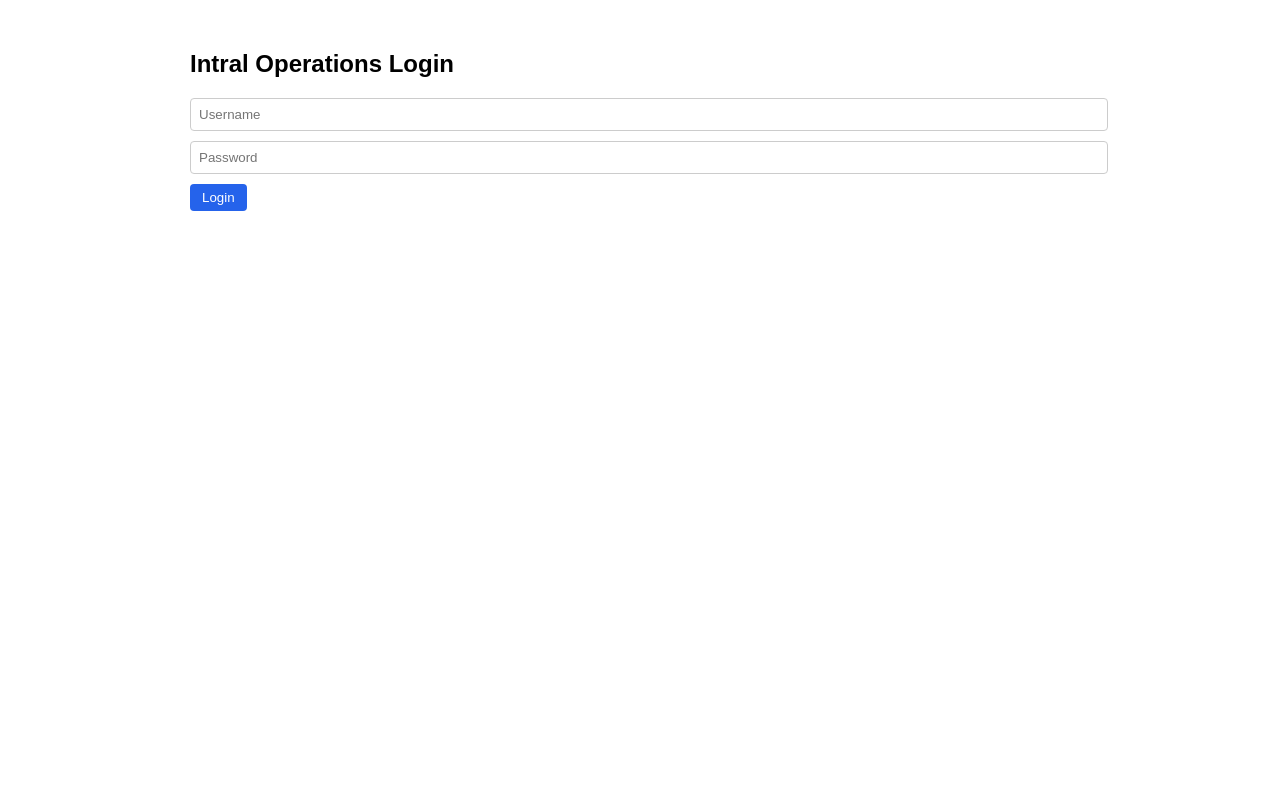
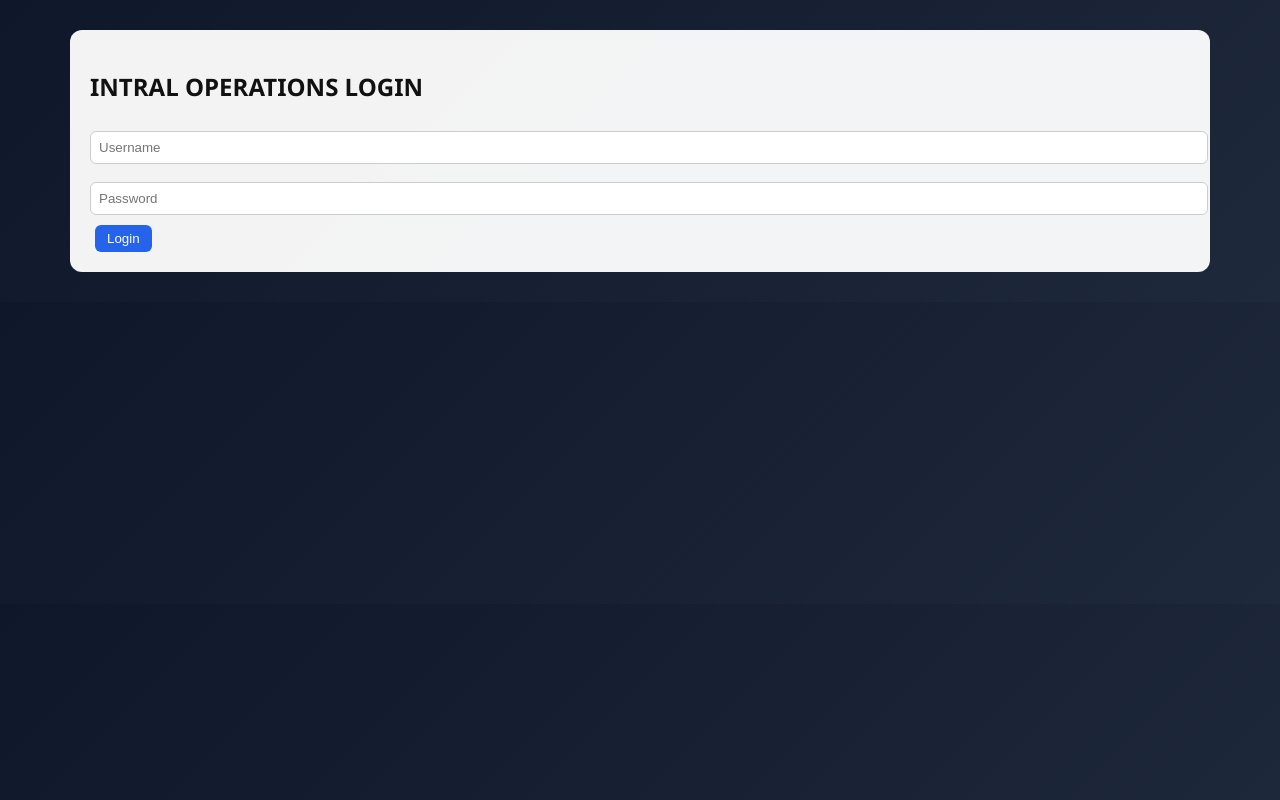
Before and after one commit to VPEN3PL/3pl-ops, a React (Create React App) app: page / in a window 1280 px wide. Built offline with nearby package versions, Linux system fonts and the light colour scheme.

Commit message:
Update styling

```diff
--- a/src/App.css
+++ b/src/App.css
@@ -1,27 +1,54 @@
-.container {
-  max-width: 900px;
-  margin: 20px auto;
-  font-family: Arial, sans-serif;
-  padding: 10px;
+body {
+  margin: 0;
+  background: linear-gradient(135deg, #0f172a, #1e293b);
+  font-family: "Segoe UI", Tahoma, Geneva, Verdana, sans-serif;
+  color: #111;
 }
 
-.header {
-  display: flex;
-  justify-content: space-between;
-  align-items: center;
+/* Main container */
+.container {
+  max-width: 1100px;
+  margin: 30px auto;
+  background: rgba(255, 255, 255, 0.95);
+  padding: 20px;
+  border-radius: 12px;
 }
 
-/* Cards now look like real UI panels */
+/* Header */
+h1 {
+  margin-bottom: 10px;
+}
+
+/* Tabs */
+.tabs {
+  display: flex;
+  gap: 10px;
+  margin-bottom: 20px;
+}
+
+.tabs button {
+  flex: 1;
+  padding: 10px;
+  border: none;
+  background: #e5e7eb;
+  cursor: pointer;
+  border-radius: 6px;
+}
+
+.tabs button:hover {
+  background: #d1d5db;
+}
+
+/* Cards */
 .card {
-  border: 1px solid #ddd;
+  background: #fff;
+  border-radius: 10px;
   padding: 15px;
   margin-top: 15px;
-  border-radius: 8px;
-  background: white;
-  box-shadow: 0 2px 6px rgba(0,0,0,0.08);
+  box-shadow: 0 2px 8px rgba(0,0,0,0.08);
 }
 
-/* KPI layout */
+/* KPI Row */
 .kpi-row {
   display: flex;
   gap: 15px;
@@ -30,75 +57,60 @@
 
 .kpi-card {
   flex: 1;
-  background: #f4f6f8;
+  background: #f1f5f9;
   padding: 15px;
   border-radius: 8px;
   text-align: center;
-  box-shadow: 0 1px 3px rgba(0,0,0,0.05);
 }
 
 .kpi-card h3 {
   margin: 0;
-  font-size: 14px;
   color: gray;
 }
 
 .kpi-card p {
   font-size: 28px;
+  margin: 5px 0 0 0;
   font-weight: bold;
-  margin-top: 5px;
 }
 
-/* Better buttons */
+/* Inputs */
+input, select {
+  width: 100%;
+  padding: 8px;
+  margin-top: 8px;
+  margin-bottom: 10px;
+  border-radius: 6px;
+  border: 1px solid #ccc;
+}
+
+/* Buttons */
 button {
-  margin-top: 10px;
   padding: 6px 12px;
+  margin-left: 5px;
+  border-radius: 6px;
   border: none;
-  background-color: #2563eb;
+  cursor: pointer;
+  background: #2563eb;
   color: white;
-  border-radius: 4px;
-  cursor: pointer;
 }
 
 button:hover {
-  background-color: #1e4ed8;
+  background: #1e40af;
 }
 
-/* Better inputs */
-input {
-  display: block;
-  width: 100%;
-  margin-top: 10px;
-  padding: 8px;
-  border-radius: 4px;
-  border: 1px solid #ccc;
-}
-
-/* Clean job list */
+/* Job list */
 ul {
   list-style: none;
   padding: 0;
 }
 
 li {
+  padding: 10px;
+  margin-top: 8px;
+  background: #f9fafb;
+  border-radius: 6px;
   display: flex;
   justify-content: space-between;
   align-items: center;
-  padding: 10px 0;
-  border-bottom: 1px solid #eee;
 }
-.tabs {
-  display: flex;
-  gap: 10px;
-  margin-top: 20px;
-}
-
-.tabs button {
-  flex: 1;
-  background: #e5e7eb;
-  color: black;
-}
-
-.tabs button:hover {
-  background: #d1d5db;
-}
--- a/src/App.js
+++ b/src/App.js
@@ -101,7 +101,7 @@ function App() {
   if (!user) {
     return (
       <div className="container">
-        <h2>Intral Operations Login</h2>
+        <h2>INTRAL OPERATIONS LOGIN</h2>
 
         <input
           placeholder="Username"
@@ -122,7 +122,12 @@ function App() {
   return (
     <div className="container">
 
-      <h1>Intral Operations Dashboard</h1>
+      {/* ✅ ✅ ENTERPRISE HEADER */}
+      <h1>INTRAL OPERATIONS CONTROL PANEL</h1>
+      <p style={{ color: "gray", marginTop: "-5px" }}>
+        Operational Visibility • Efficiency • Precision
+      </p>
+
       <button onClick={logout}>Logout</button>
 
       <div className="tabs">
@@ -130,7 +135,7 @@ function App() {
         <button onClick={() => setTab("jobs")}>Jobs</button>
       </div>
 
-      {/* ✅ DASHBOARD */}
+      {/* DASHBOARD */}
       {tab === "dashboard" && (
         <>
           <div className="kpi-row">
@@ -166,7 +171,7 @@ function App() {
         </>
       )}
 
-      {/* ✅ JOBS */}
+      {/* JOBS */}
       {tab === "jobs" && (
         <>
           <h3>New Job</h3>
```
